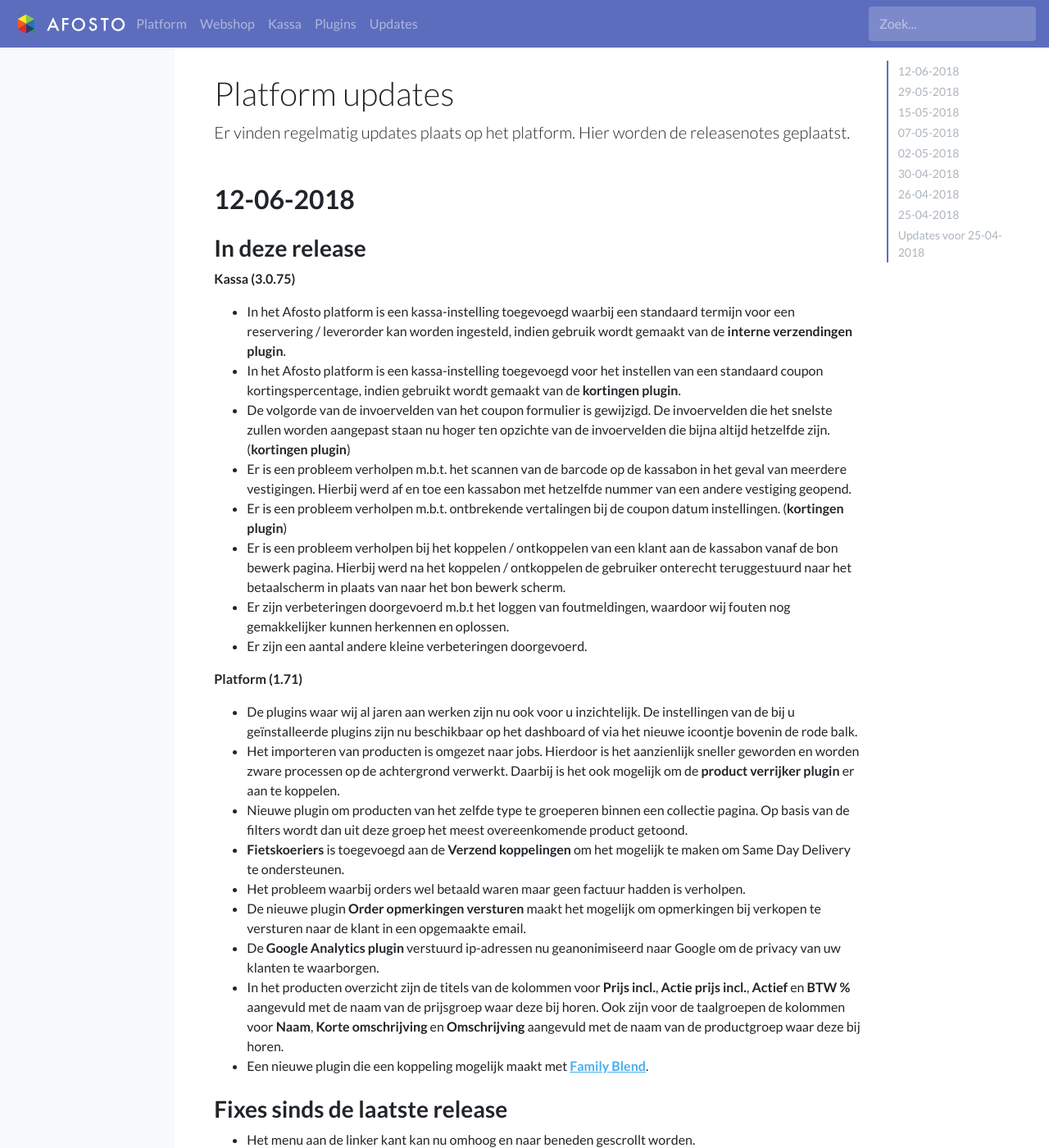
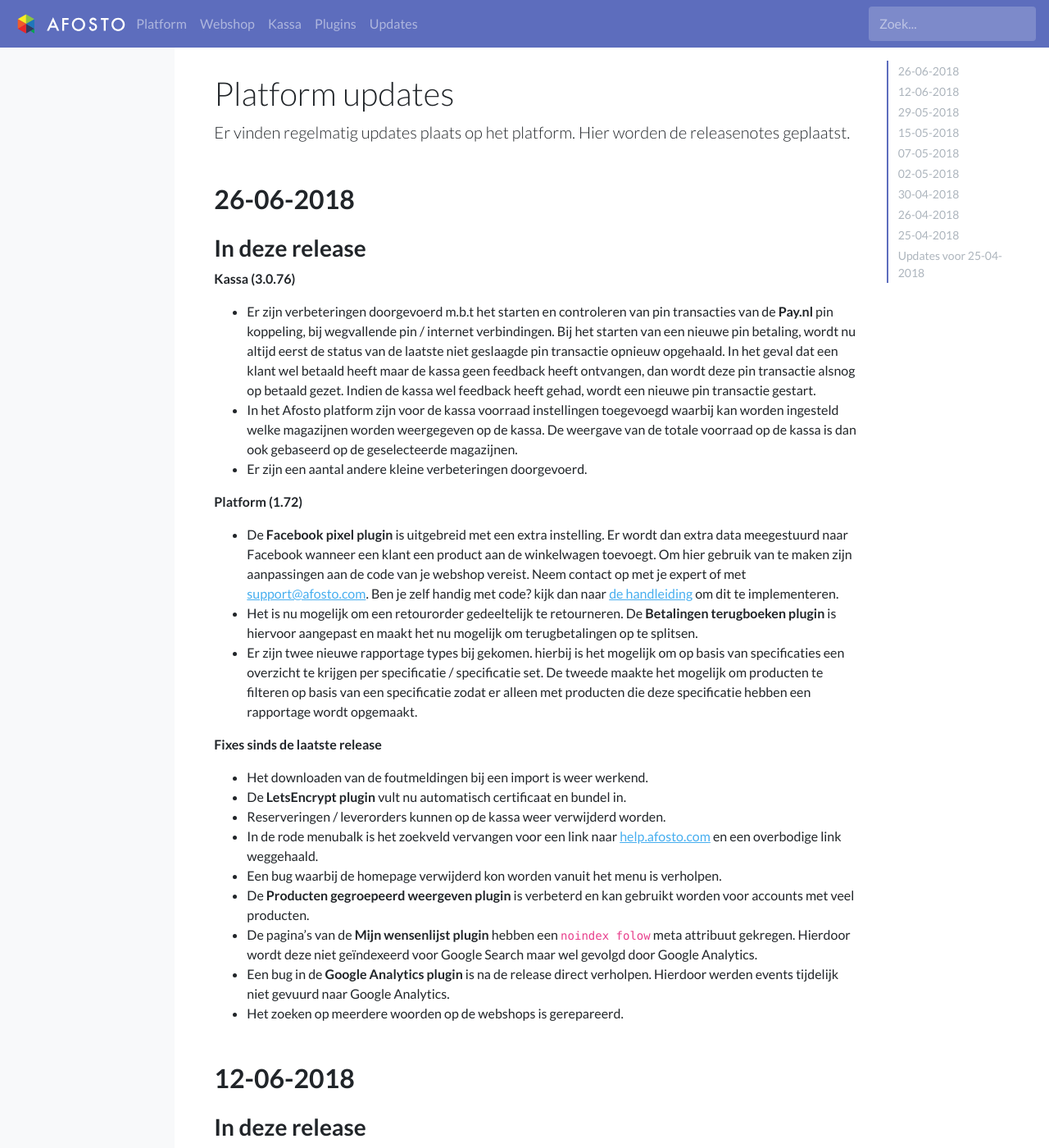
Before and after one commit to afosto/afosto-docs, a Jekyll site: the page built from updates.md, in a window 1280 px wide and 1400 px high. Shown: the whole window at 82% size. Built offline with Jekyll 4.4.1, drawn with Linux system fonts in a browser that asks for light colours; some of the changed text lies outside the part shown.

Commit message:
release notes for 26-06-2018 - added notes for changes of the new release - added notes for hotfixes between releases - improved syntax highlighting - added doc for twig changes to support extended Facebook pixel plugin features

```diff
--- a/updates.md
+++ b/updates.md
@@ -7,6 +7,35 @@ toc: true
 redirect_from:
     - /releases
 ---
+
+## 26-06-2018
+
+### In deze release
+
+**Kassa (3.0.76)**
+- Er zijn verbeteringen doorgevoerd m.b.t het starten en controleren van pin transacties van de **Pay.nl** pin koppeling, bij wegvallende pin / internet verbindingen. Bij het starten van een nieuwe pin betaling, wordt nu altijd eerst de status van de laatste niet geslaagde pin transactie opnieuw opgehaald. In het geval dat een klant wel betaald heeft maar de kassa geen feedback heeft ontvangen, dan wordt deze pin transactie alsnog op betaald gezet. Indien de kassa wel feedback heeft gehad, wordt een nieuwe pin transactie gestart.
+- In het Afosto platform zijn voor de kassa voorraad instellingen toegevoegd waarbij kan worden ingesteld welke magazijnen worden weergegeven op de kassa. De weergave van de totale voorraad op de kassa is dan ook gebaseerd op de geselecteerde magazijnen.
+- Er zijn een aantal andere kleine verbeteringen doorgevoerd.
+
+**Platform (1.72)**
+
+- De **Facebook pixel plugin** is uitgebreid met een extra instelling. Er wordt dan extra data meegestuurd naar Facebook wanneer een klant een product aan de winkelwagen toevoegt. Om hier gebruik van te maken zijn aanpassingen aan de code van je webshop vereist. Neem contact op met je expert of met [support@afosto.com](mailto:support@afosto.com?subject=Aanvraag%20uitgebruide%20Facebook%20implementatie&body=Ik%20wil%20graag%20gebruik%20maken%20van%20de%20uitgebreide%20Facebook%20pixel%20implementatie). Ben je zelf handig met code? kijk dan naar [de handleiding](https://help.afosto.com/plugins/uitgebreide-facebook-pixel-implementatie){:target="_blank"} om dit te implementeren.
+- Het is nu mogelijk om een retourorder gedeeltelijk te retourneren. De **Betalingen terugboeken plugin** is hiervoor aangepast en maakt het nu mogelijk om terugbetalingen op te splitsen.
+- Er zijn twee nieuwe rapportage types bij gekomen. hierbij is het mogelijk om op basis van specificaties een overzicht te krijgen per specificatie / specificatie set. De tweede maakte het mogelijk om producten te filteren op basis van een specificatie zodat er alleen met producten die deze specificatie hebben een rapportage wordt opgemaakt.
+
+**Fixes sinds de laatste release**
+
+- Het downloaden van de foutmeldingen bij een import is weer werkend.
+- De **LetsEncrypt plugin** vult nu automatisch certificaat en bundel in.
+- Reserveringen / leverorders kunnen op de kassa weer verwijderd worden.
+- In de rode menubalk is het zoekveld vervangen voor een link naar [help.afosto.com](https://help.afosto.com/) en een overbodige link weggehaald.
+- Een bug waarbij de homepage verwijderd kon worden vanuit het menu is verholpen.
+- De **Producten gegroepeerd weergeven plugin** is verbeterd en kan gebruikt worden voor accounts met veel producten.
+- De pagina’s van de **Mijn wensenlijst plugin** hebben een `noindex folow` meta attribuut gekregen. Hierdoor wordt deze niet geïndexeerd voor Google Search maar wel gevolgd door Google Analytics.
+- Een bug in de **Google Analytics plugin** is na de release direct verholpen. Hierdoor werden events tijdelijk niet gevuurd naar Google Analytics.
+- Het zoeken op meerdere woorden op de webshops is gerepareerd.
+
+
 
 ## 12-06-2018
 
@@ -33,7 +62,7 @@ redirect_from:
 - De nieuwe plugin **Order opmerkingen versturen** maakt het mogelijk om opmerkingen bij verkopen te versturen naar de klant in een opgemaakte email.
 - De **Google Analytics plugin** verstuurd ip-adressen nu geanonimiseerd naar Google om de privacy van uw klanten te waarborgen.
 - In het producten overzicht zijn de titels van de kolommen voor **Prijs incl.**, **Actie prijs incl.**, **Actief** en **BTW %** aangevuld met de naam van de prijsgroep waar deze bij horen. Ook zijn voor de taalgroepen de kolommen voor **Naam**, **Korte omschrijving** en **Omschrijving** aangevuld met de naam van de productgroep waar deze bij horen.
-- Een nieuwe plugin die een koppeling mogelijk maakt met [**Family Blend**](http://familyblend.nl/).
+- Een nieuwe plugin die een koppeling mogelijk maakt met [**Family Blend**](http://familyblend.nl/){:target="_blank"}.
 
 ### Fixes sinds de laatste release
 
@@ -43,7 +72,7 @@ redirect_from:
 - Er is een verbetering doorgevoerd in het kiezen van de beste levermagazijnen.
 - De **Fashion Partner plugin** is uitgebreid met de mogelijkheid om de inhoud van dozen, die met een interne verzending zijn opgevraagd, in een keer op te boeken.
 - Na de server migratie van [02-05-2018](#02-05-2018) werden kopieën van facturen en orders niet altijd verstuurd naar de bij berichtgeving ingestelde e-mailadressen. Dit is nu weer verholpen.
-- Developers kunnen in de [API documentatie](https://docs.afosto.com/) weer de autorisatie om test calls te doen weer gebruiken.
+- Developers kunnen in de [API documentatie](https://docs.afosto.com/){:target="_blank"} weer de autorisatie om test calls te doen weer gebruiken.
 
 ## 29-05-2018
 
@@ -129,4 +158,4 @@ De API draait vanaf vandaag op een nieuwe server.
 * Toegevoegd bij onderdeel 'kassa > Betaalmethodes': Een extra betaalmethode kunnen toevoegen.
 
 ## Updates voor 25-04-2018
-_Oudere releasenotes zijn te vinden op [wiki.afosto.com](https://wiki.afosto.com/display/PUB/Updates)_
+_Oudere releasenotes zijn te vinden op [wiki.afosto.com](https://wiki.afosto.com/display/PUB/Updates){:target="_blank"}
```
Also changed, not shown: plugins/recaptcha.md (+9 -19 lines), plugins/uitgebreide-facebook-pixel-implementatie.md (added, +165 -0 lines), scss/vendor/_syntax-highlighting.scss (+12 -1 lines), assets/css/main.css, assets/css/main.min.css, 2 other files.
